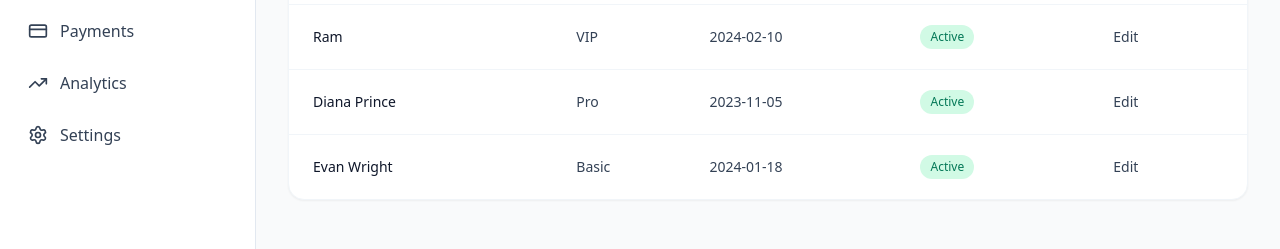
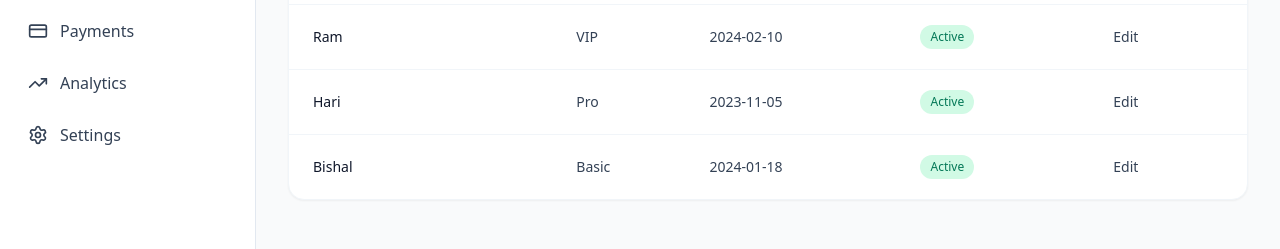
Before and after one commit to Ajay-Bhattarai/gym-management, a React app: page /members in a window 1280 px wide. Shown: the part 333-582 px from the top of the page. Built offline with nearby package versions, Linux system fonts and the light colour scheme; the HTML template or start-up script is replaced by a standard one.

Commit message:
fiix dummy data

```diff
--- a/src/data/dummyData.js
+++ b/src/data/dummyData.js
@@ -2,8 +2,8 @@ export const members = [
     { id: 1, name: 'Ajay Raj Bhattarai', plan: 'Pro', status: 'Active', joined: '2023-01-15' },
     { id: 2, name: 'Srijal Karki', plan: 'Basic', status: 'Inactive', joined: '2023-05-22' },
     { id: 3, name: 'Ram', plan: 'VIP', status: 'Active', joined: '2024-02-10' },
-    { id: 4, name: 'Diana Prince', plan: 'Pro', status: 'Active', joined: '2023-11-05' },
-    { id: 5, name: 'Evan Wright', plan: 'Basic', status: 'Active', joined: '2024-01-18' },
+    { id: 4, name: 'Hari', plan: 'Pro', status: 'Active', joined: '2023-11-05' },
+    { id: 5, name: 'Bishal', plan: 'Basic', status: 'Active', joined: '2024-01-18' },
 ];
 
 export const trainers = [
```
